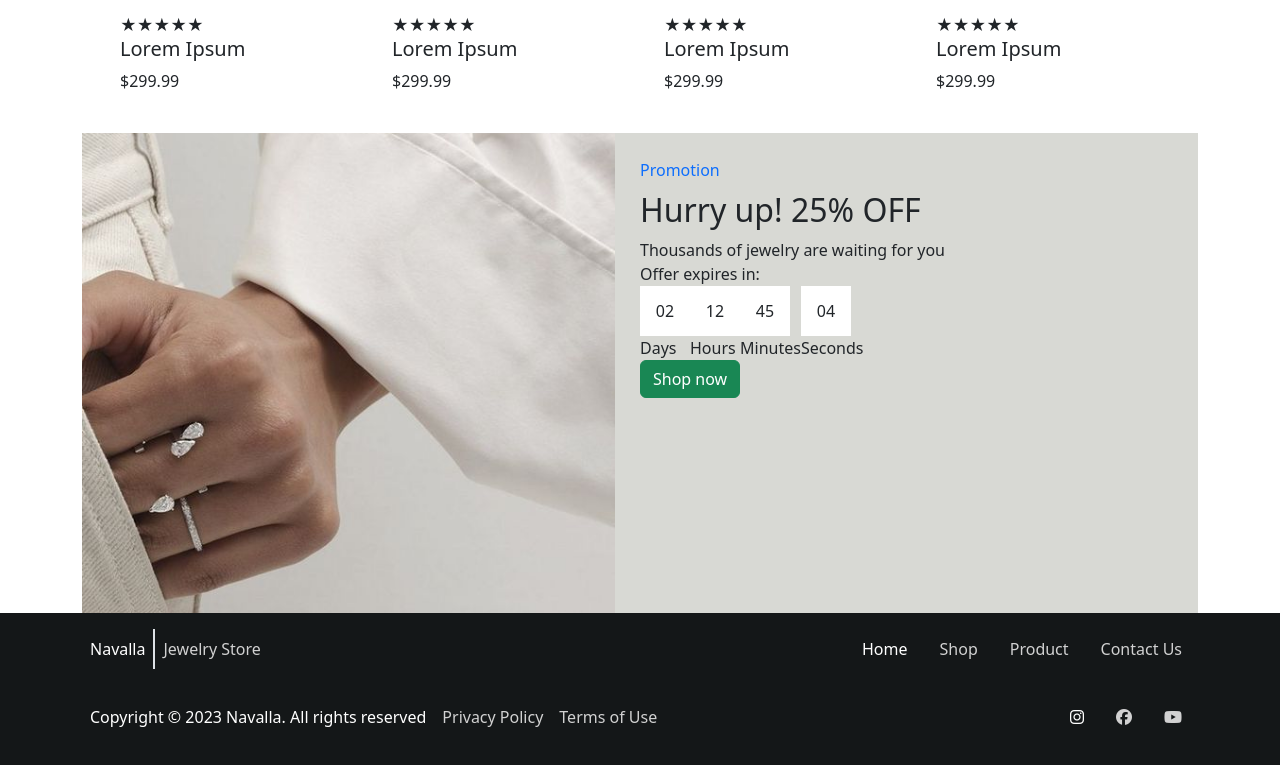
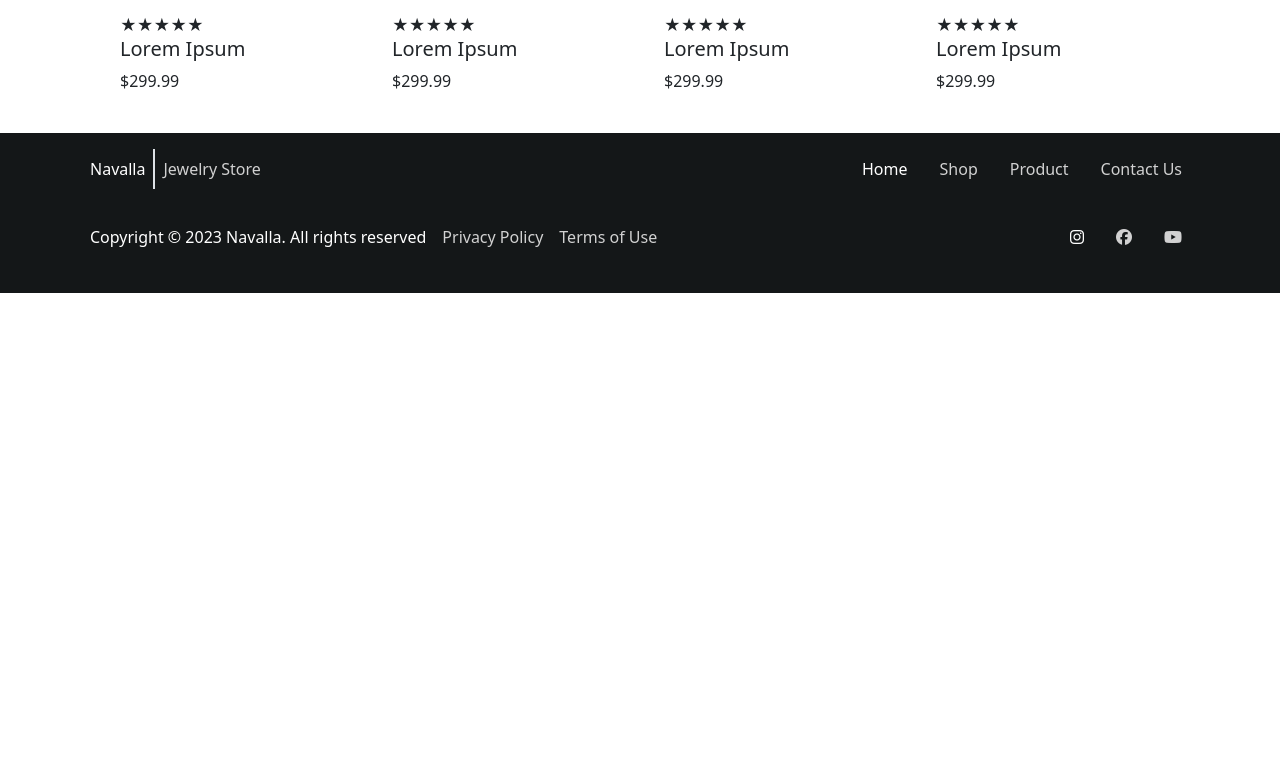
Before and after one commit to Chie021/Group-Proj, a plain HTML site: page index.html in a window 1280 px wide. Shown: the part 3163-3928 px from the top of the page. After the commit the page ends 3456 px from the top, so only its background shows below. Drawn offline with nearby package versions, Linux system fonts and the light colour scheme; a web font is replaced by a local one.

Commit message:
Update index.html

```diff
--- a/index.html
+++ b/index.html
@@ -292,38 +292,7 @@
 			</div>
 		</div>
 	</section>
-	<div class="banner container d-flex">
-		<div class="left">
-			<img src="./media/banner-image.png" alt="">
-		</div>
-		<div class="right">
-			<div class="d-flex flex-column gap-1">
-				<div class="text-primary">Promotion</div>
-				<div class="fs-2">Hurry up! 25% OFF</div>
-				<div class="fs-6">Thousands of jewelry are waiting for you</div>
-			</div>
-			<div class="">Offer expires in:</div>
-			<div class="d-flex">
-				<div class="d-flex flex-column">
-					<div class="box"><span>02</span></div>
-					<div>Days</div>
-				</div>
-				<div class="d-flex flex-column">
-					<div class="box"><span>12</span></div>
-					<div>Hours</div>
-				</div>
-				<div class="d-flex flex-column">
-					<div class="box"><span>45</span></div>
-					<div>Minutes</div>
-				</div>
-				<div class="d-flex flex-column">
-					<div class="box"><span>04</span></div>
-					<div>Seconds</div>
-				</div>
-			</div>
-			<button class="btn btn-success">Shop now</button>
-		</div>
-	</div>
+
 </main>
 
 <footer>
```
